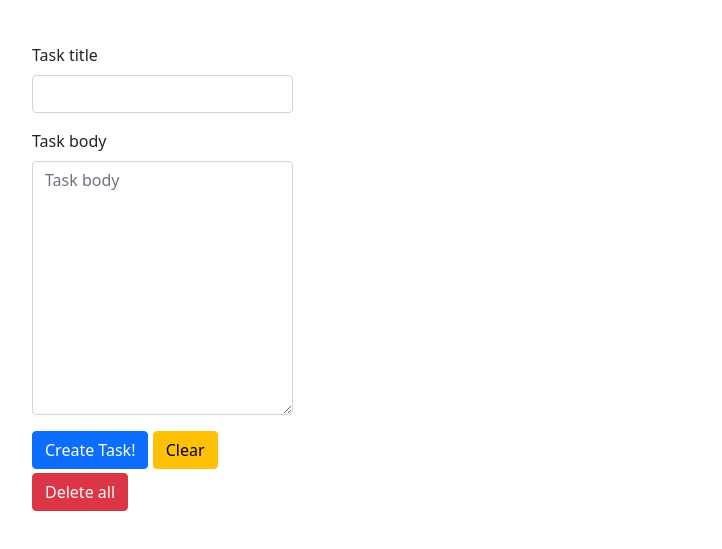
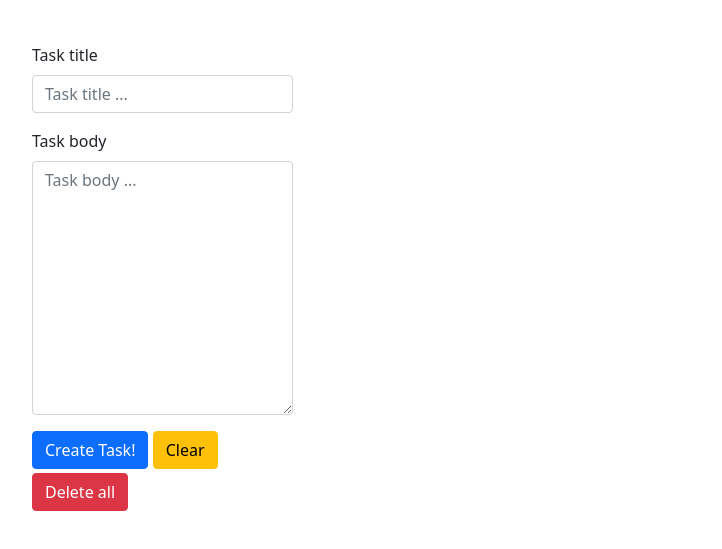
Before and after one commit to ZalizniakVasiliy/TodoList-on-object-architecture, a plain HTML site: page index.html in a window 1280 px wide. Shown: the part 101-650 px from the top of the page, without its empty margins (50-772 px from the left). Drawn offline with nearby package versions, Linux system fonts and the light colour scheme.

Commit message:
Added a placeholder to the input

```diff
--- a/index.html
+++ b/index.html
@@ -21,14 +21,19 @@
             <form id="todoForm">
               <div class="mb-3">
                 <label class="form-label">Task title</label>
-                <input type="text" name="title" class="form-control" required />
+                <input
+                  type="text"
+                  name="title"
+                  class="form-control"
+                  placeholder="Task title ..."
+                  required />
               </div>
               <div class="mb-3">
                 <label class="form-label">Task body</label>
                 <textarea
                   name="description"
                   class="form-control"
-                  placeholder="Task body"
+                  placeholder="Task body ..."
                   cols="30"
                   rows="10"
                   required
```
